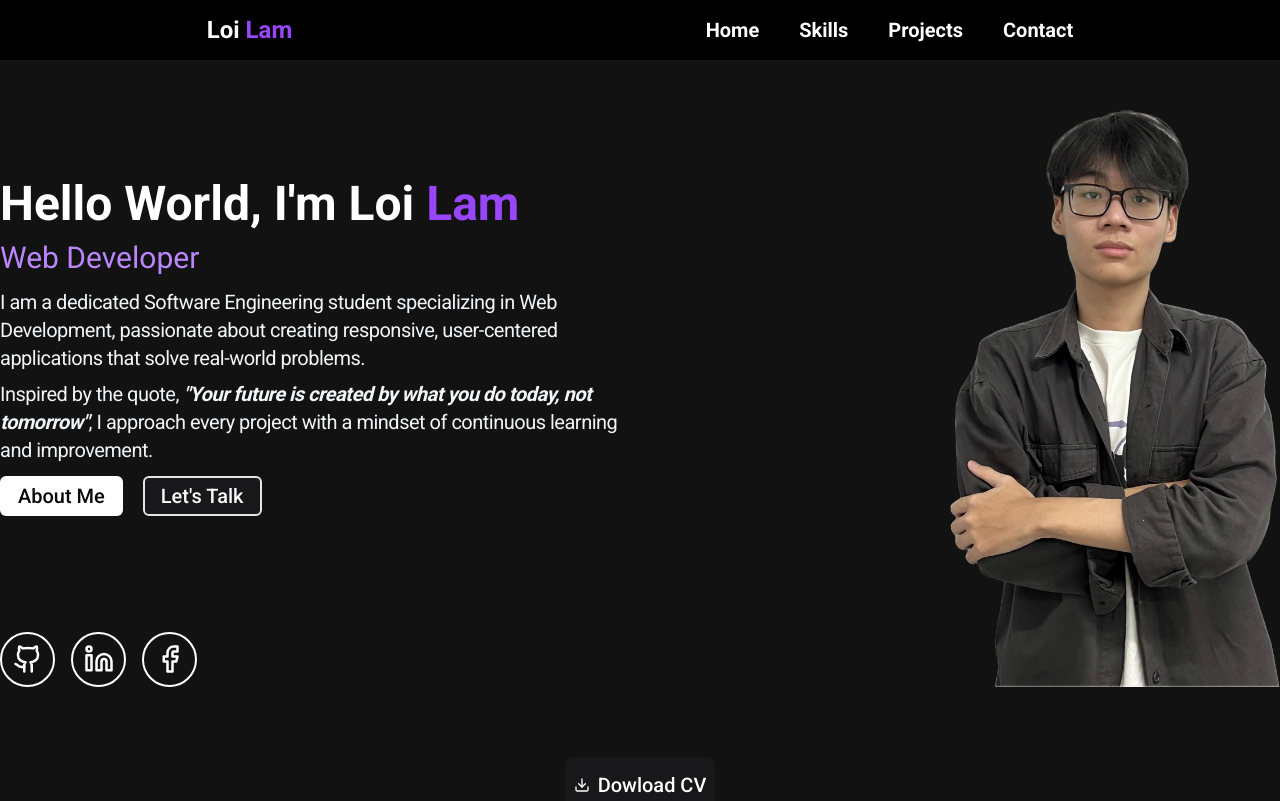
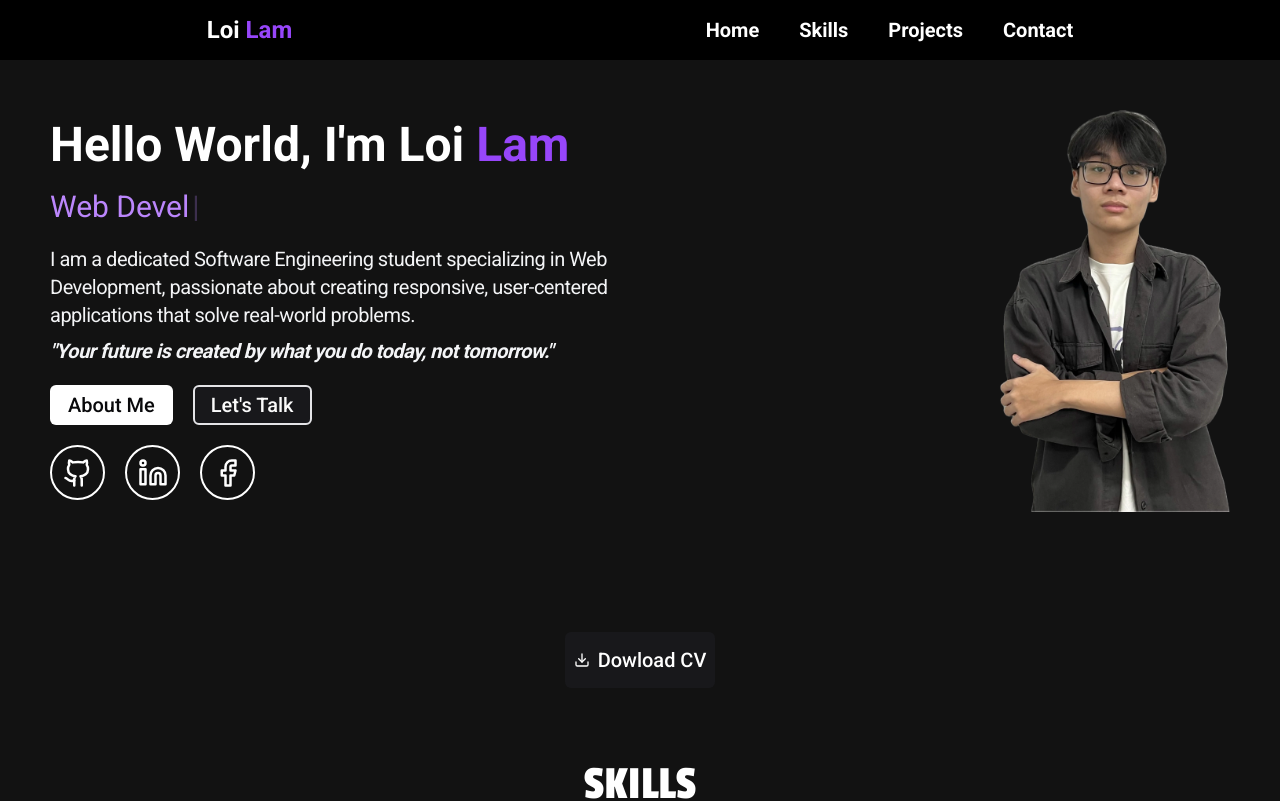
Before and after one commit to lamtailoi2/my-portfolio, a Next.js app: page / in a window 1280 px wide. Shown: the top 801 px of the page. Built offline with nearby package versions, Linux system fonts and the light colour scheme.

Commit message:
feat: add Typewriter

```diff
--- a/package.json
+++ b/package.json
@@ -23,6 +23,7 @@
     "pdfjs-dist": "3.4.120",
     "react": "18",
     "react-dom": "18",
+    "react-simple-typewriter": "^5.0.1",
     "react-slick": "^0.30.2",
     "shadcn": "^2.1.6",
     "slick-carousel": "^1.8.1",
--- a/src/components/AboutUs/about-us.tsx
+++ b/src/components/AboutUs/about-us.tsx
@@ -6,6 +6,7 @@ import { Facebook, Github, Linkedin } from "lucide-react";
 import Link from "next/link";
 import { useContext } from "react";
 import { NavigationContext } from "@/context/navigationContext";
+import { Typewriter } from "react-simple-typewriter";
 export const AboutUs = () => {
   const handleClick = () => {
     window.location.href = "mailto:lamtailoi11141@gmail.com";
@@ -13,14 +14,18 @@ export const AboutUs = () => {
   const { homeRef } = useContext(NavigationContext);
   return (
     <div
-      className="flex justify-around mb-[100px] relative items-center space-x-[300px]"
+      className="flex justify-around mb-[100px] mt-[50px] mx-[50px] relative items-center space-x-[300px] "
       ref={homeRef}
     >
-      <div className="flex flex-col space-y-3">
+      <div className="flex flex-col gap-y-5">
         <h1 className="text-5xl text-white font-semibold ">
           Hello World, I&apos;m Loi <span className="text-[#9746fa]">Lam</span>
         </h1>
-        <h2 className="text-3xl text-[#BB86FC]">Web Developer</h2>
+        {/* <h2 className="text-3xl text-[#BB86FC] animate-typewriter">Web Developer</h2> */}
+        <h2 className="text-3xl text-[#BB86FC]">
+          <Typewriter words={["Web Developer"]} loop cursor delaySpeed={3000} typeSpeed={100} />
+        </h2>
+
         <div className="text-gray-100  text-xl  w-[650px] flex flex-col gap-y-2">
           <p className="tracking-tight text-left">
             I am a dedicated Software Engineering student specializing in Web
@@ -28,13 +33,10 @@ export const AboutUs = () => {
             applications that solve real-world problems.
           </p>
           <p className="tracking-tight text-left">
-            Inspired by the quote,{" "}
             <strong className="italic">
               &quot;Your future is created by what you do today, not
-              tomorrow&quot;
+              tomorrow.&quot;
             </strong>
-            , I approach every project with a mindset of continuous learning and
-            improvement.
           </p>
         </div>
         <div className="flex gap-5 text-xl">
@@ -52,7 +54,7 @@ export const AboutUs = () => {
             Let&apos;s Talk
           </Button>
         </div>
-        <div className="flex space-x-4 absolute bottom-[-50px]">
+        <div className="flex gap-5">
           <Link
             href="https://github.com/lamtailoi2"
             target="_blank"
@@ -86,8 +88,8 @@ export const AboutUs = () => {
         <Image
           alt="My cool Img"
           src={me}
-          width={420}
-          className="translate-y-[50px] transition duration-1000 hover:scale-90"
+          width={300}
+          className=" transition duration-1000 hover:scale-90"
         />
       </div>
     </div>
```
Also changed, not shown: 1 other file (tests, documents, lock files or other folders).
